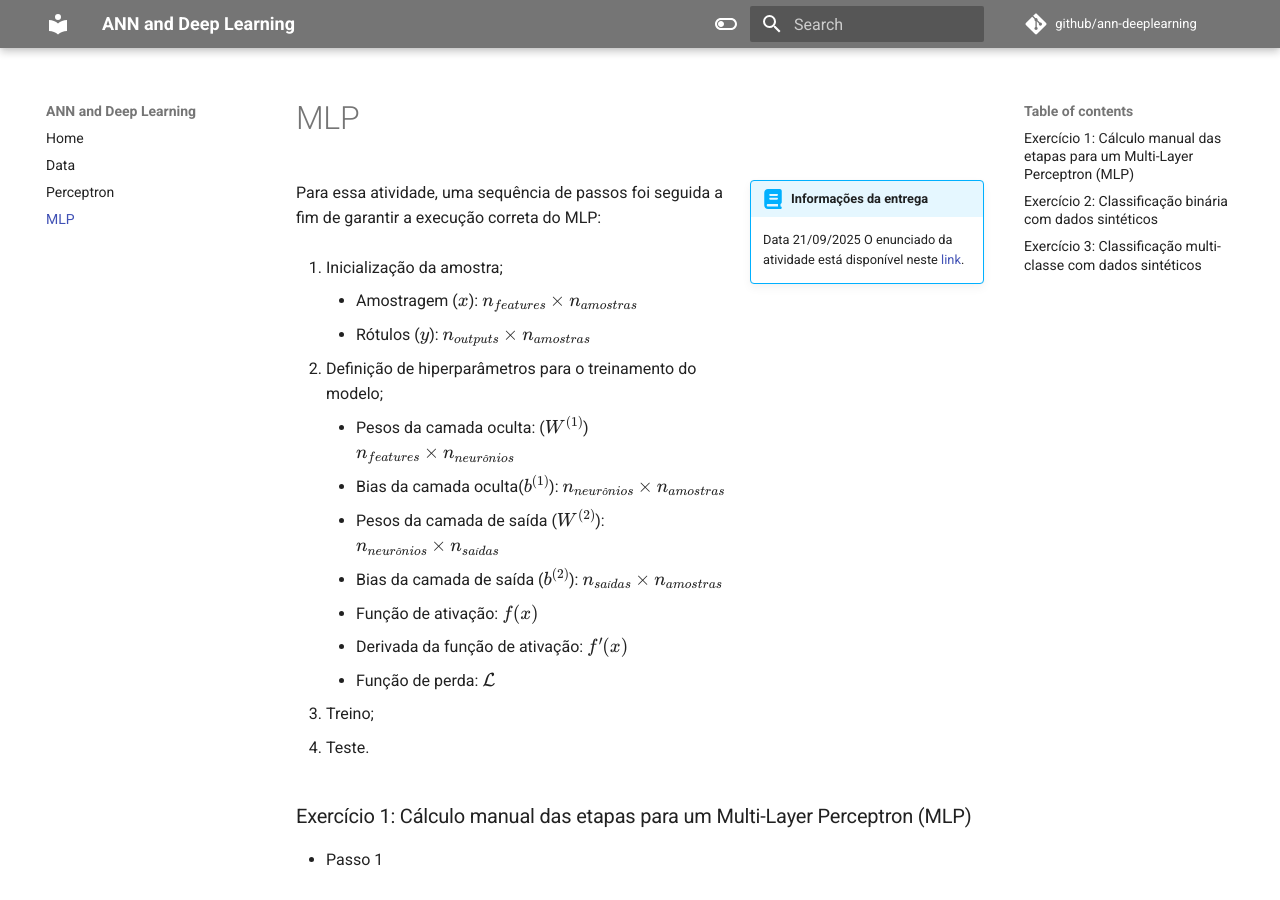
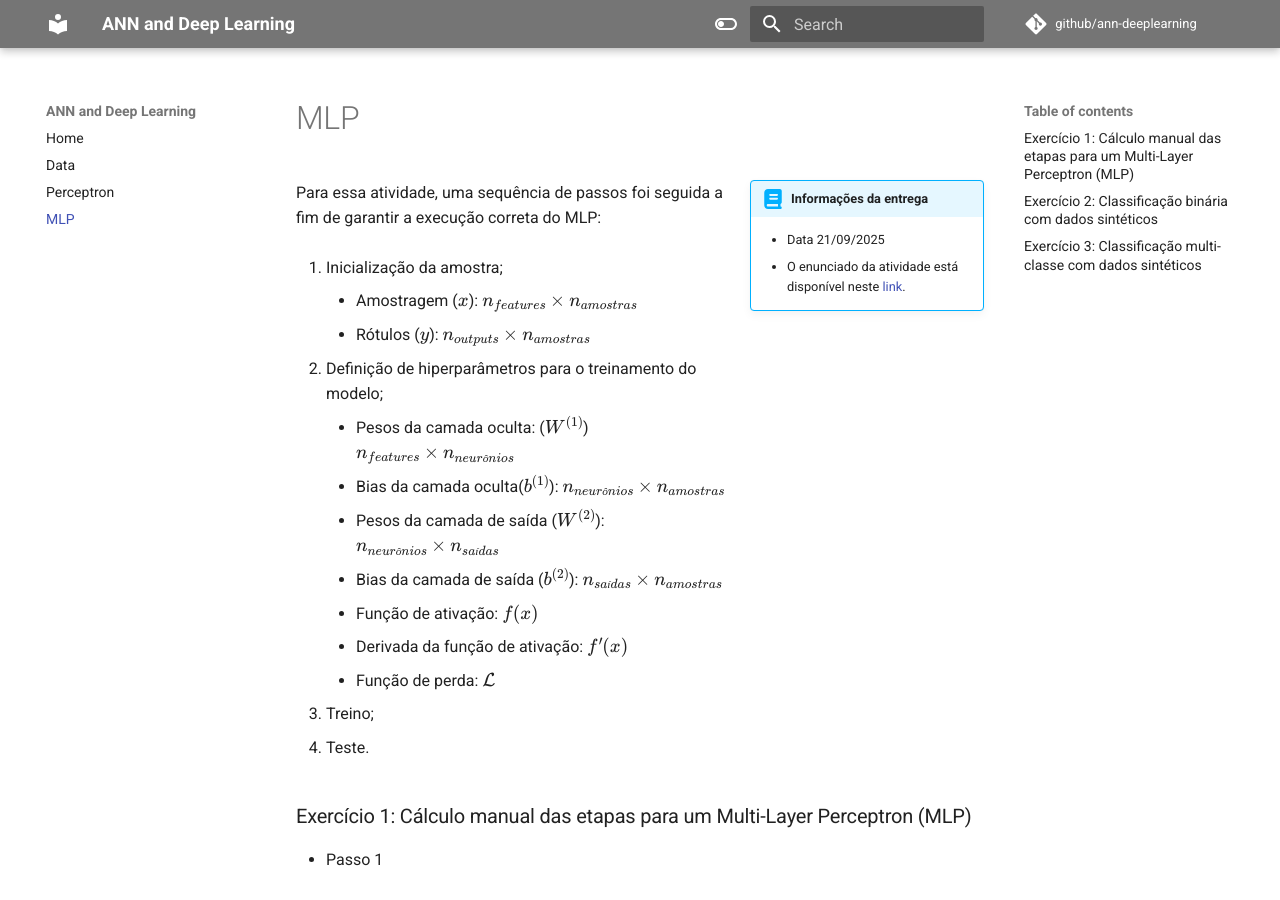
Before and after one commit to kadu-ymd/ann-deeplearning, an MkDocs documentation site: the page built from docs/ex3_mlp/main.md, in a window 1280 px wide and 900 px high. Built offline with MkDocs 1.6.1 and Material for MkDocs 9.7.7, drawn with Linux system fonts in a browser that asks for light colours; comment, search, counter and statistics services are not loaded; some of the changed lines change nothing that is shown.

Commit message:
fix: correção de href quebrado

```diff
--- a/docs/ex3_mlp/main.md
+++ b/docs/ex3_mlp/main.md
@@ -1,6 +1,6 @@
 !!! abstract inline end "Informações da entrega"
-    Data 21/09/2025
-    O enunciado da atividade está disponível neste [link](https://insper.github.io/ann-dl/versions/2025.2/exercises/mlp/main).
+    - Data 21/09/2025
+    - O enunciado da atividade está disponível neste [link](https://insper.github.io/ann-dl/versions/2025.2/exercises/mlp).
 
 Para essa atividade, uma sequência de passos foi seguida a fim de garantir a execução correta do MLP:
 
```
